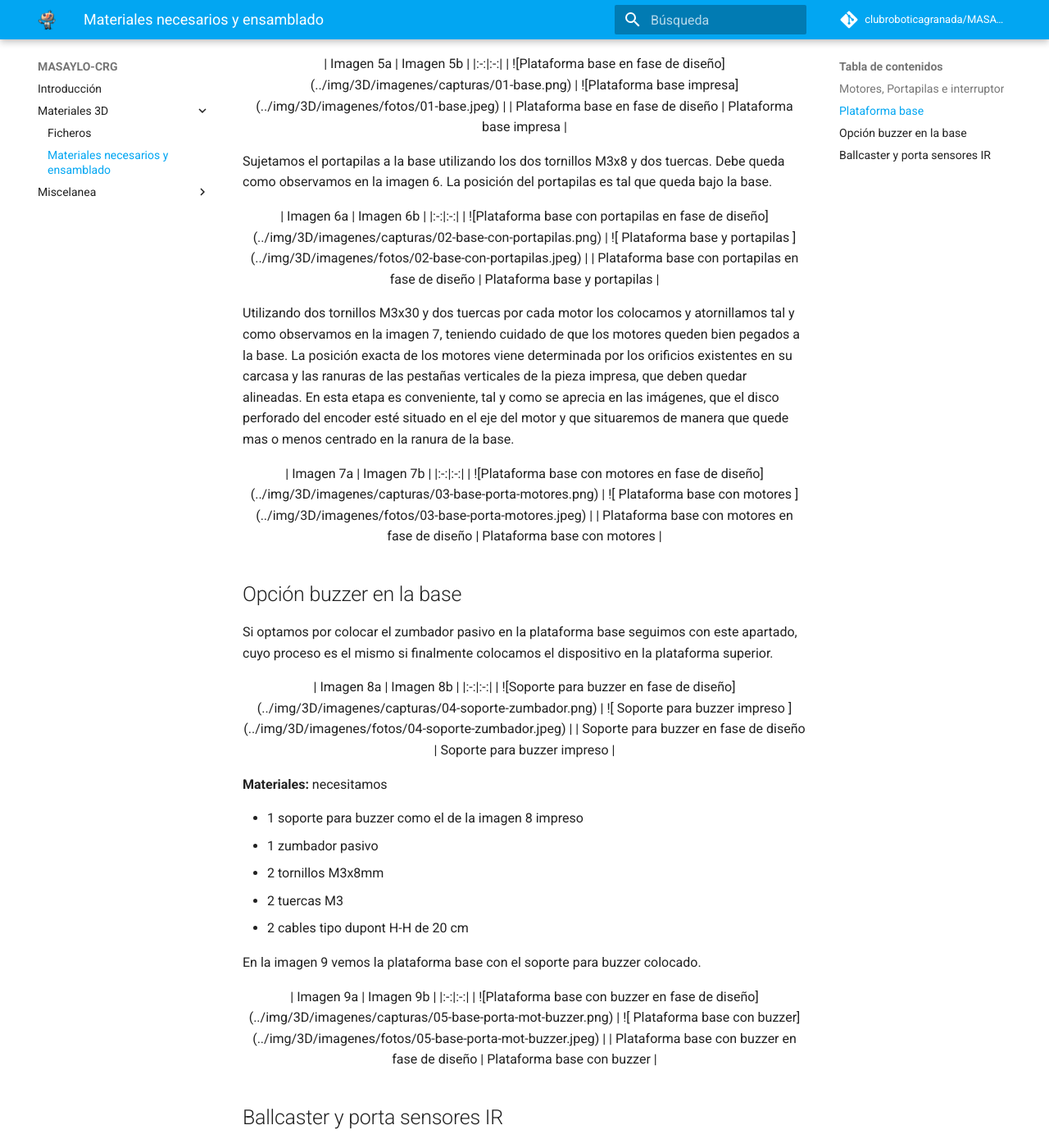
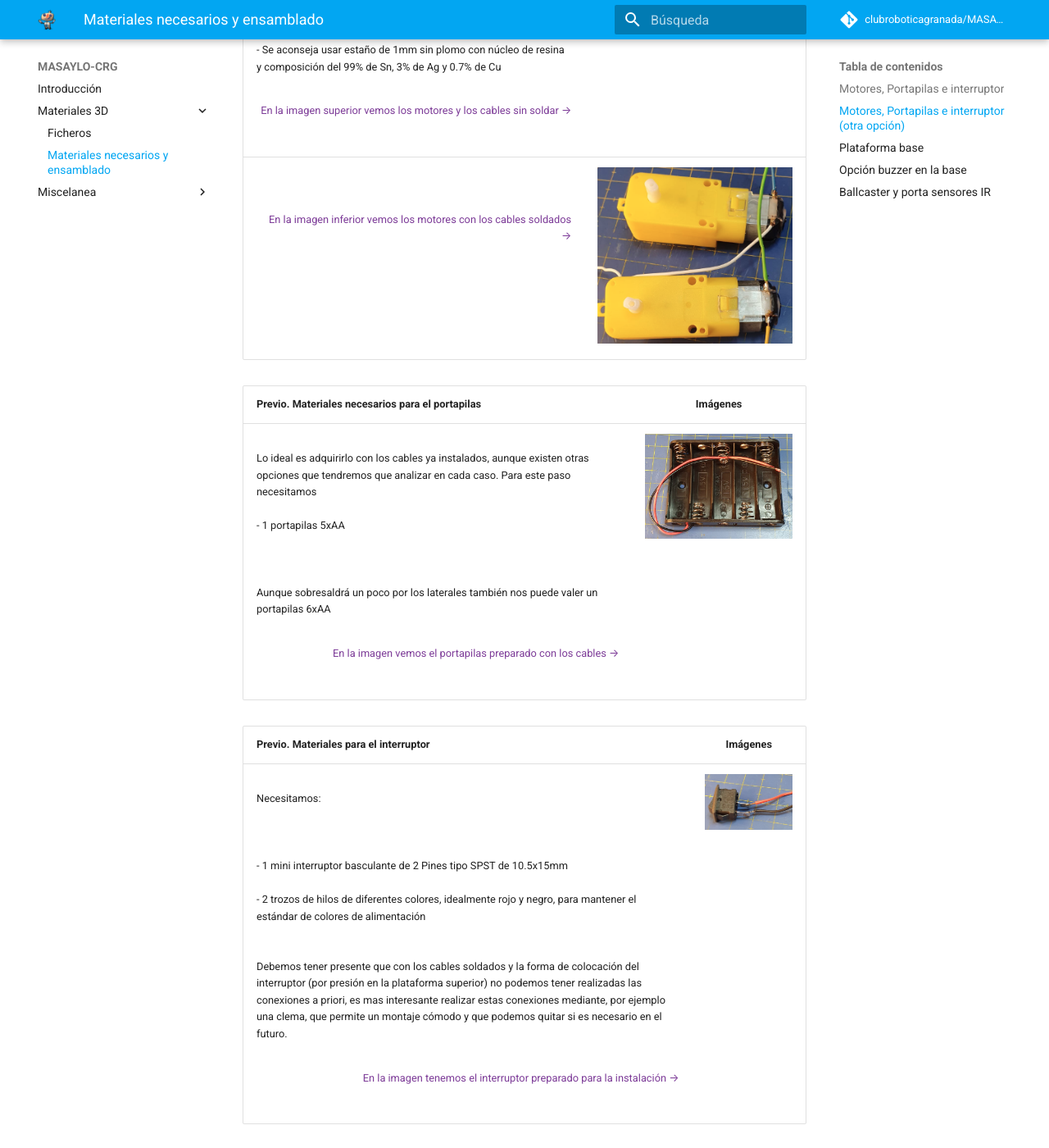
Before and after one commit to clubroboticagranada/MASAYLO-CRG, an MkDocs documentation site: the page built from docs/ensamble.md, in a window 1280 px wide and 1400 px high, scrolled down 2005 px. Shown: the whole window at 82% size. Built offline with MkDocs 1.6.1 and Material for MkDocs 9.7.7, drawn with Linux system fonts in a browser that asks for light colours; comment, search, counter and statistics services are not loaded; some of the changed text lies outside the part shown.

Commit message:
Otro formato de realizar el paso a paso

```diff
--- a/docs/ensamble.md
+++ b/docs/ensamble.md
@@ -68,6 +68,21 @@ En la imagen 4 tenemos el interruptor preparado para la instalación. Debemos te
 | Interruptor cableado |
 
 </center>
+
+## Motores, Portapilas e interruptor (otra opción)
+
+| **Previo. Materiales para los motores** | Imágenes |
+|---|:-:|
+| <br>Si partimos de la base que los motores no vienen ya preinstalados con cables, necesitamos:</br><br>- 2 motores DC de 3 a 6V con reductora</br><br>- 4 trozos de hilos de diferentes colores</br><br>- Tijeras o pelacables</br><br>- Soldador para electrónica</br><br>- Se aconseja usar estaño de 1mm sin plomo con núcleo de resina y composición del 99% de Sn, 3% de Ag y 0.7% de Cu</br><br><P align="right"><FONT COLOR="#7D3C98">En la imagen superior vemos los motores y los cables sin soldar --></FONT></P></br> | ![Motores y cables sin soldar](../img/ensamble/i1.png) |
+| </br><br><P align="right"><FONT COLOR="#7D3C98">En la imagen inferior vemos los motores con los cables soldados --></FONT></P></br>  | ![Motores cableados](../img/ensamble/i2.png) |
+
+| **Previo. Materiales necesarios para el portapilas** | Imágenes |
+|---|:-:|
+| <br>Lo ideal es adquirirlo con los cables ya instalados, aunque existen otras opciones que tendremos que analizar en cada caso. Para este paso necesitamos</br><br>- 1 portapilas 5xAA</br><br></br><br>Aunque sobresaldrá un poco por los laterales también nos puede valer un portapilas 6xAA</br><br><P align="right"><FONT COLOR="#7D3C98">En la imagen vemos el portapilas preparado con los cables --></FONT></P></br> | ![Portapilas con cables](../img/ensamble/i3.png) |
+
+| **Previo. Materiales para el interruptor** | Imágenes |
+|---|:-:|
+| <br>Necesitamos:</br><br></br><br>- 1 mini interruptor basculante de 2 Pines tipo SPST de 10.5x15mm</br><br>- 2 trozos de hilos de diferentes colores, idealmente rojo y negro, para mantener el estándar de colores de alimentación<br></br><br>Debemos tener presente que con los cables soldados y la forma de colocación del interruptor (por presión en la plataforma superior) no podemos tener realizadas las conexiones a priori, es mas interesante realizar estas conexiones mediante, por ejemplo una clema, que permite un montaje cómodo y que podemos quitar si es necesario en el futuro.</br><br><P align="right"><FONT COLOR="#7D3C98">En la imagen tenemos el interruptor preparado para la instalación --></FONT></P></br> | ![Portapilas con cables](../img/ensamble/i4.png) |
 
 ## Plataforma base
 
```
